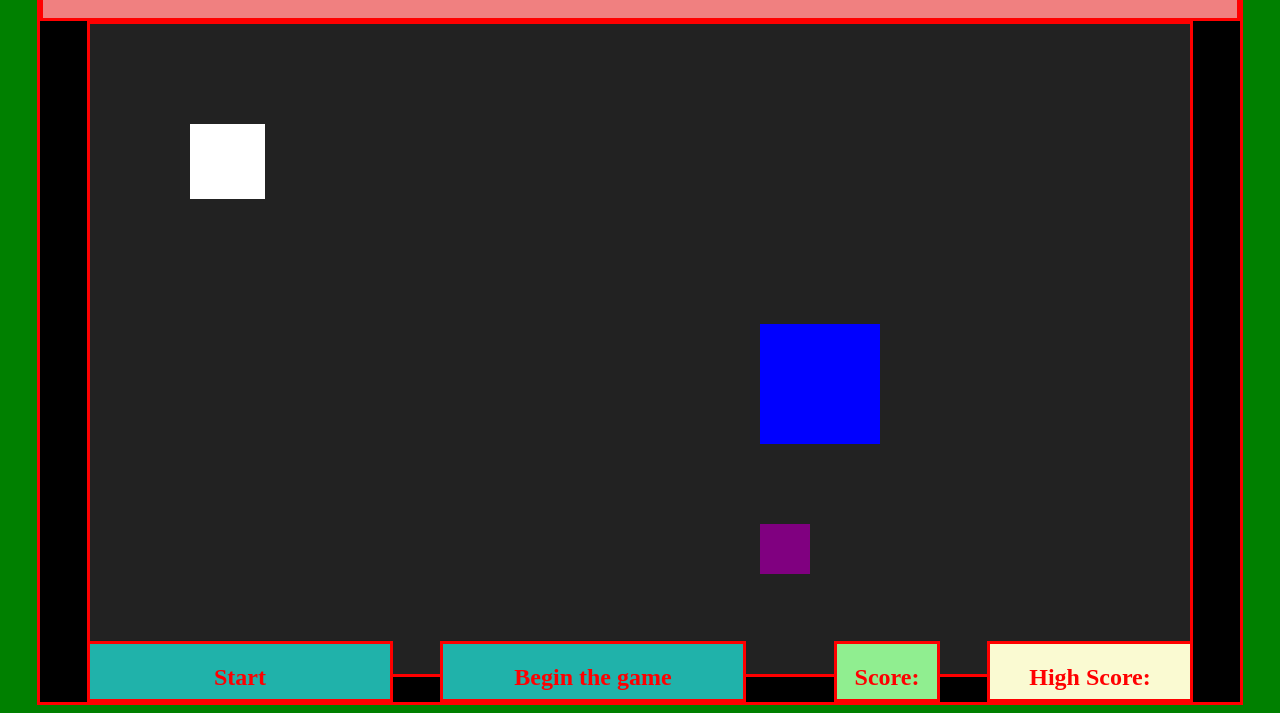
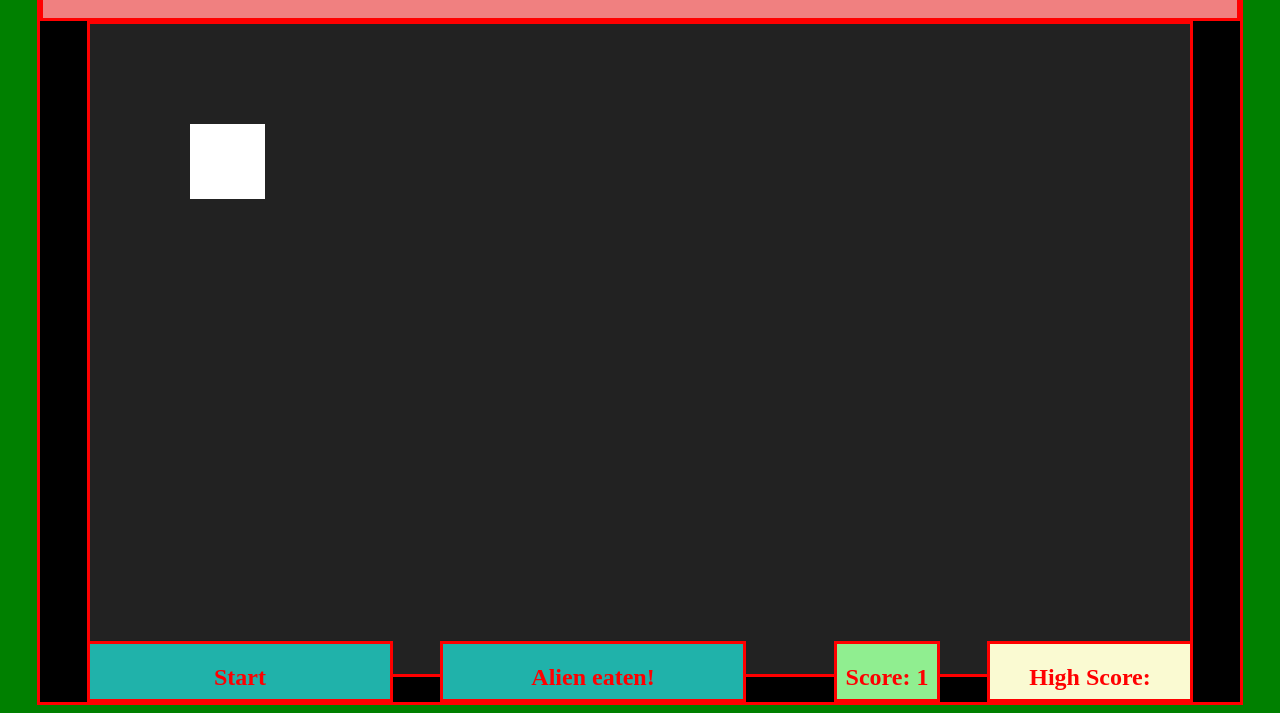
Before and after one commit to joshdoyle94/Game-Project-1, a plain HTML site: page index.html in a window 1280 px wide. Shown: the part 134-847 px from the top of the page. Drawn offline with Linux system fonts and the light colour scheme.

Commit message:
added scorekeeping and new alien objects with different movement speeds

```diff
--- a/index.html
+++ b/index.html
@@ -30,7 +30,7 @@
     </div>
 
     <div id="score">
-        <h2>Score: </h2>
+        <h2>Score: <span id="points">0</span></h2>
     </div>
 
     <div id="high-score">
--- a/js/app.js
+++ b/js/app.js
@@ -12,23 +12,20 @@
 const game = document.getElementById('canvas')
 const movement = document.getElementById('movement')
 const message = document.getElementById('status')
+const points = document.getElementById('points')
 
-// we need to set the game's context to be 2d
-// we also SAVE that context to the ctx variable
-// this tells our code, to do whatever we want it to do in the context of the canvas area.
+// function to keep track of points (aliens eaten)
+const scorePoints = () => { return parseInt(points.innerText,10)}
+
 const ctx = game.getContext('2d')
 
 console.log('movement', movement)
 console.log('message', message)
 console.log('game', game)
 
-// message.innerText = 'testing testing blah blah'
-
 //get computed size of the canvas
 game.setAttribute('width', getComputedStyle(game)['width'])
 game.setAttribute('height', getComputedStyle(game)['height'])
-
-console.log('this is the game element', game)
 
 class Character {
     constructor(x, y, color, width, height) {
@@ -47,8 +44,10 @@ class Character {
 
 // create character objects
 const shark = new Character(100, 100, 'white', 75, 75)
-let alien = new Character(1500, 500, 'purple', 50, 50)
-let asteroid = new Character(1500, 300, 'blue', 120, 120)
+let alien = new Character(1500, 300, 'purple', 50, 50)
+let alien2 = new Character(1000, 100, 'purple', 50, 50)
+let alien3 = new Character(200, 480, 'purple', 50, 50)
+let asteroid = new Character(1500, 500, 'blue', 120, 120)
 
 
 //create movement function for player character
@@ -72,25 +71,78 @@ const userMovementHandler = (key) => {
 // alien automated movement
 const alienMovement = () => {
     if (alien.alive) {
-        alien.x -= 10
+        alien.x -= 50
+    }
+}
+
+//alien2 automated movement
+const alien2Movement = () => {
+    if (alien2.alive) {
+        alien2.x -= 50
+    }
+}
+
+//alien3 automated movement
+const alien3Movement = () => {
+    if (alien3.alive) {
+        alien3.x -= 50
     }
 }
 
 // asteroid automated movement
 const asteroidMovement = () => {
     if (asteroid.alive) {
-        asteroid.x -= 10
+        asteroid.x -= 50
     }
 }
 
+// alien respawn movement
 const alienRespawn = () => {
     if (alien.alive != true) {
         alien.alive = true
-        alien.x = 1000
+        // alien.y = Math.floor(Math.random() - 200)
+        alien.x = 2000
+        alien.y = 300
+    } else if (alien.x < -300) {
+        alien.x = 2000
+        alien.y = 300
     }
 }
 
-//create function to detect object being hit
+//alien2 respawn movement
+const alien2Respawn = () => {
+    if (alien2.alive != true) {
+        alien2.alive = true
+        // alien.y = Math.floor(Math.random() - 200)
+        alien2.x = 2000
+        alien2.y = 100
+    } else if (alien2.x < -300) {
+        alien2.x = 2000
+        alien2.y = 100
+    }
+}
+
+//alien3 respawn movement
+const alien3Respawn = () => {
+    if (alien3.alive != true) {
+        alien3.alive = true
+        // alien.y = Math.floor(Math.random() - 200)
+        alien3.x = 2000
+        alien3.y = 480
+    } else if (alien3.x < -300) {
+        alien3.x = 2000
+        alien3.y = 480
+    }
+}
+
+// asteroid respawn movement
+const asteroidRespawn = () => {
+    if (asteroid.x < -300) {
+        asteroid.x = 1500
+    }
+}
+
+//detect alien object being hit
 const alienHitDetection = () => {
     if(shark.x < alien.x + alien.width
         && shark.x + shark.width > alien.x
@@ -98,9 +150,33 @@ const alienHitDetection = () => {
         && shark.y + shark.height > alien.y) {
             alien.alive = false
             message.textContent = 'Alien eaten!'
+            points.innerText = scorePoints() + 1
+        }
+}
+//alien2 hit detection
+const alien2HitDetection = () => {
+    if(shark.x < alien2.x + alien2.width
+        && shark.x + shark.width > alien2.x
+        && shark.y < alien2.y + alien2.height
+        && shark.y + shark.height > alien2.y) {
+            alien2.alive = false
+            message.textContent = 'Alien eaten!'
+            points.innerText = scorePoints() + 1
+        }
+}
+// alien3 hit detection
+const alien3HitDetection = () => {
+    if(shark.x < alien3.x + alien3.width
+        && shark.x + shark.width > alien3.x
+        && shark.y < alien3.y + alien3.height
+        && shark.y + shark.height > alien3.y) {
+            alien3.alive = false
+            message.textContent = 'Alien eaten!'
+            points.innerText = scorePoints() + 1
         }
 }
 
+//detect asteroid object being hit
 const asteroidHitDetection = () => {
     if(shark.x < asteroid.x + asteroid.width
         && shark.x + shark.width > asteroid.x
@@ -118,9 +194,22 @@ const gameLoop = () => {
         //alienRespawn()
     }
 
+    if (alien2.alive) {
+        alien2HitDetection()
+        alien2Movement()
+        //alien2Respawn()
+    }
+
+    if (alien3.alive) {
+        alien3HitDetection()
+        alien3Movement()
+        //alien3Respawn()
+    }
+
     if (asteroid.alive) {
         asteroidHitDetection()
         asteroidMovement()
+        //asteroidRespawn()
     }
 
     ctx.clearRect(0, 0, game.width, game.height)
@@ -132,6 +221,14 @@ const gameLoop = () => {
         alien.render()
     }
 
+    if (alien2.alive) {
+        alien2.render()
+    }
+
+    if (alien3.alive) {
+        alien3.render()
+    }
+
     if (asteroid.alive) {
         asteroid.render()
     }
```
